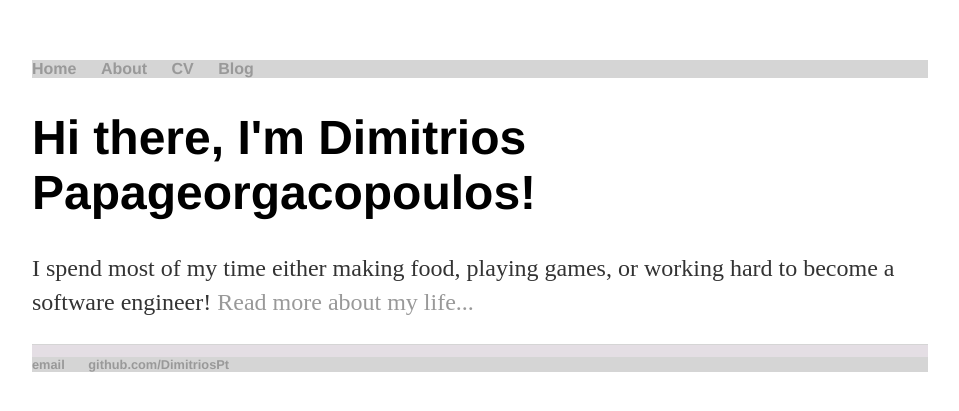
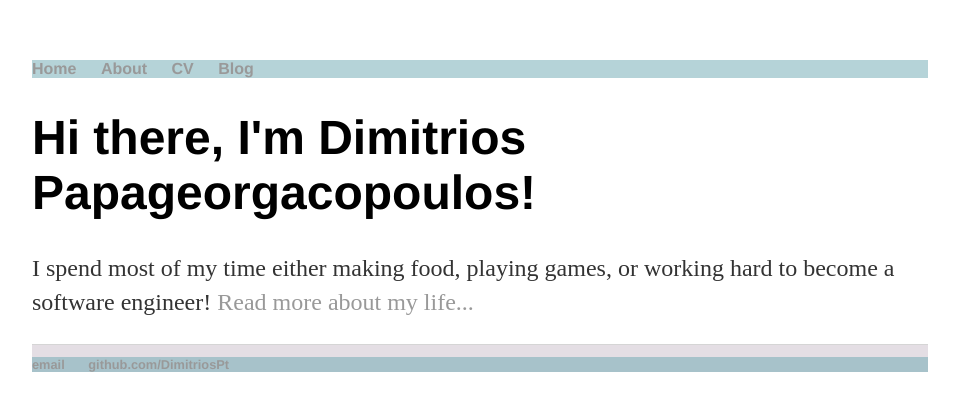
Before and after one commit to DimitriosPt/DimitriosPt.github.io, a Jekyll site: the page built from index.html, in a window 1280 px wide. Shown: the top 411 px of the page, without its empty margins (160-1119 px from the left). Built offline with Jekyll 4.4.1, drawn with Linux system fonts in a browser that asks for light colours.

Commit message:
Makes header transparent via rgba

```diff
--- a/css/main.css
+++ b/css/main.css
@@ -7,7 +7,7 @@ nav ul, footer ul {
     padding: 0px;
     list-style: none;
     font-weight: bold;
-    background-color: #d5d5d5;
+    background-color: rgba(109, 168, 177, .5);
 }
 nav ul li, footer ul li {
     display: inline;
```
